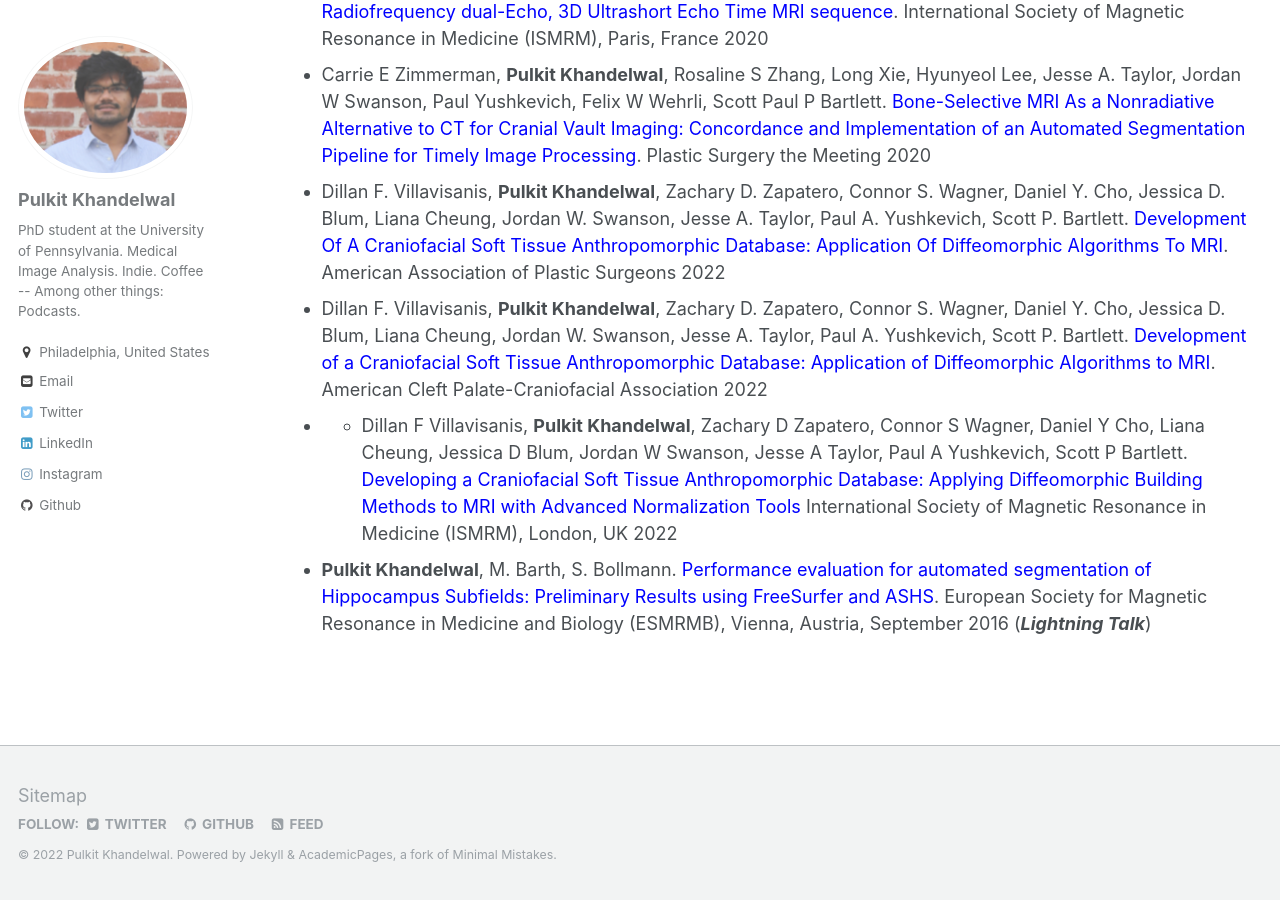
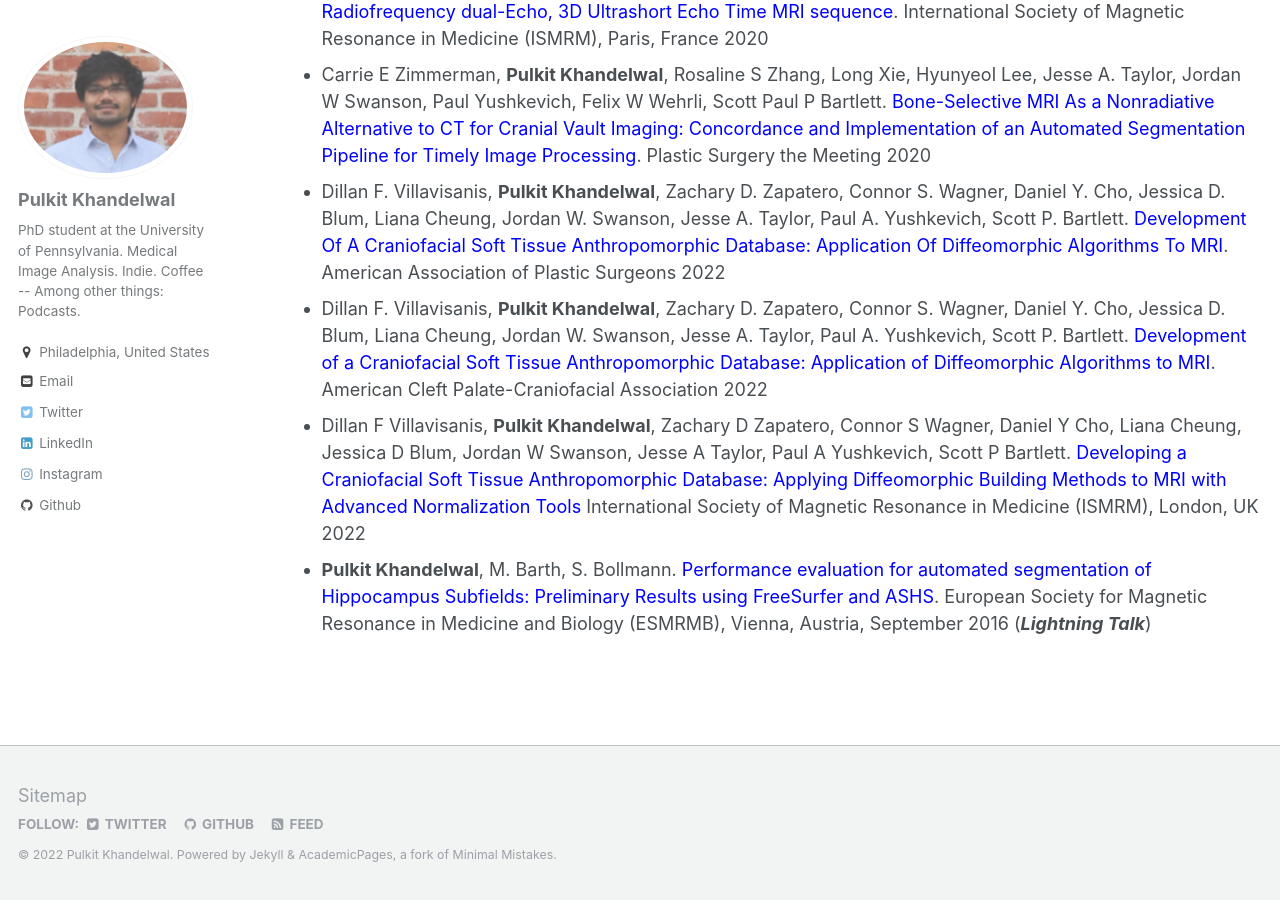
Before and after one commit to Pulkit-Khandelwal/pulkit-khandelwal.github.io, a Jekyll site: the page built from _pages/publications.md, in a window 1280 px wide and 900 px high, scrolled down 1443 px. Built offline with Jekyll 4.4.1, drawn with Linux system fonts in a browser that asks for light colours.

Commit message:
Update publications.md

```diff
--- a/_pages/publications.md
+++ b/_pages/publications.md
@@ -50,8 +50,7 @@
 Segmentation Pipeline for Timely Image Processing</span>. Plastic Surgery the Meeting 2020
 * Dillan F. Villavisanis, **Pulkit Khandelwal**, Zachary D. Zapatero, Connor S. Wagner, Daniel Y. Cho, Jessica D. Blum, Liana Cheung, Jordan W. Swanson, Jesse A. Taylor, Paul A. Yushkevich, Scott P. Bartlett. <span style="color:blue">Development Of A Craniofacial Soft Tissue Anthropomorphic Database: Application Of Diffeomorphic Algorithms To MRI</span>. American Association of Plastic Surgeons 2022
 * Dillan F. Villavisanis, **Pulkit Khandelwal**, Zachary D. Zapatero, Connor S. Wagner, Daniel Y. Cho, Jessica D. Blum, Liana Cheung, Jordan W. Swanson, Jesse A. Taylor, Paul A. Yushkevich, Scott P. Bartlett. <span style="color:blue">Development of a Craniofacial Soft Tissue Anthropomorphic Database: Application of Diffeomorphic Algorithms to MRI</span>. American Cleft Palate-Craniofacial Association 2022
-* * Dillan F Villavisanis, **Pulkit Khandelwal**, Zachary D Zapatero, Connor S Wagner, Daniel Y Cho, Liana Cheung, Jessica D Blum, Jordan W Swanson, Jesse A Taylor, Paul A Yushkevich, Scott P Bartlett. <span style="color:blue">Developing a Craniofacial Soft Tissue Anthropomorphic Database: Applying Diffeomorphic Building Methods to MRI with Advanced Normalization Tools</span> International Society of Magnetic
-Resonance in Medicine (ISMRM), London, UK 2022
+* Dillan F Villavisanis, **Pulkit Khandelwal**, Zachary D Zapatero, Connor S Wagner, Daniel Y Cho, Liana Cheung, Jessica D Blum, Jordan W Swanson, Jesse A Taylor, Paul A Yushkevich, Scott P Bartlett. <span style="color:blue">Developing a Craniofacial Soft Tissue Anthropomorphic Database: Applying Diffeomorphic Building Methods to MRI with Advanced Normalization Tools</span> International Society of Magnetic Resonance in Medicine (ISMRM), London, UK 2022
 * **Pulkit Khandelwal**, M. Barth, S. Bollmann. <span style="color:blue">Performance evaluation for automated segmentation of Hippocampus
 Subfields: Preliminary Results using FreeSurfer and ASHS</span>. European Society for Magnetic Resonance in
 Medicine and Biology (ESMRMB), Vienna, Austria, September 2016 (***Lightning Talk***)
```
